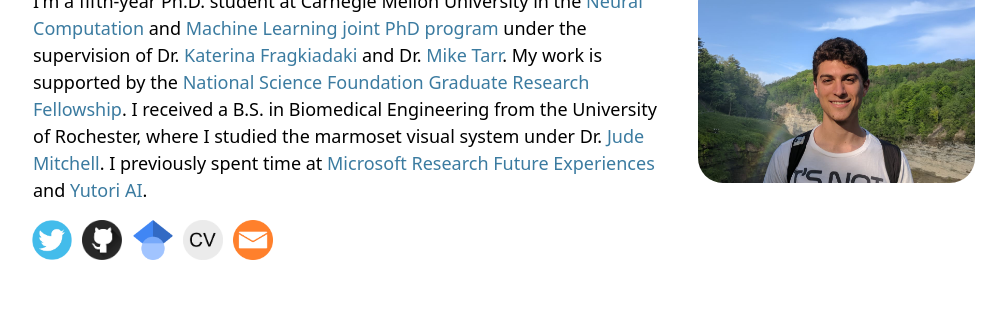
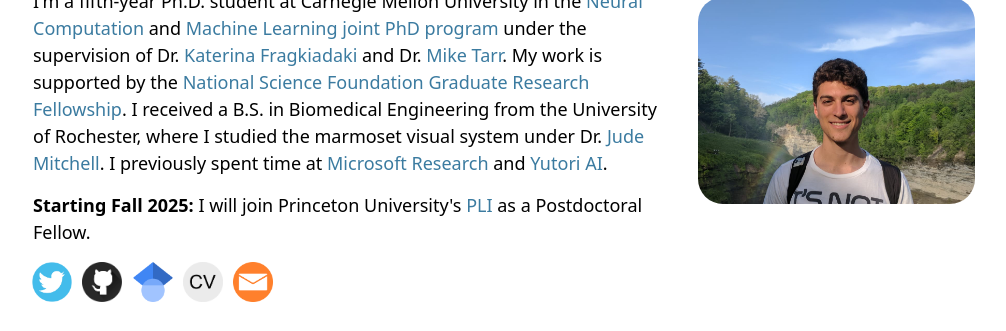
Before and after one commit to Gabesarch/Gabesarch.github.io, a plain HTML site: page index.html in a window 1280 px wide. Shown: the part 127-458 px from the top of the page, without its empty margins (136-1142 px from the left). Drawn offline with nearby package versions, Linux system fonts and the light colour scheme; a web font is replaced by a local one.

Commit message:
update webpage

```diff
--- a/index.html
+++ b/index.html
@@ -318,8 +318,8 @@
             <tr style="padding:0px">
             <td style="padding-right:2.5%;width:70%;vertical-align:middle">
             <h1>Hi, I'm Gabe Sarch</h1>
-            <p>I'm a fifth-year Ph.D. student at Carnegie Mellon University in the <a href="https://www.cmu.edu/ni/index.html" style="text-decoration: none;">Neural Computation</a> and <a href="https://www.ml.cmu.edu/" style="text-decoration: none;">Machine Learning</a> <a href="https://www.cmu.edu/ni/academics/pnc/pnc-machine-learning.html" style="text-decoration: none;">joint PhD program</a> under the supervision of Dr. <a href="https://www.cs.cmu.edu/~katef/" style="text-decoration: none;">Katerina Fragkiadaki</a> and Dr. <a href="https://sites.google.com/andrew.cmu.edu/tarrlab/people/michael-j-tarr" style="text-decoration: none;">Mike Tarr</a>. My work is supported by the <a href="https://www.nsfgrfp.org/" style="text-decoration: none;">National Science Foundation Graduate Research Fellowship</a>. I received a B.S. in Biomedical Engineering from the University of Rochester, where I studied the marmoset visual system under Dr. <a href="https://marmolab.bcs.rochester.edu/index.html" style="text-decoration: none;">Jude Mitchell</a>. I previously spent time at <a href="https://www.microsoft.com/en-us/research/group/future-experiences/#:~:text=The%20Future%20Experiences%20(FX)%20research,and%20observational%20study%20of%20human" style="text-decoration: none;">Microsoft Research Future Experiences</a> and <a href="https://yutori.com/" style="text-decoration: none;">Yutori AI</a>.</p>
-
+            <p>I'm a fifth-year Ph.D. student at Carnegie Mellon University in the <a href="https://www.cmu.edu/ni/index.html" style="text-decoration: none;">Neural Computation</a> and <a href="https://www.ml.cmu.edu/" style="text-decoration: none;">Machine Learning</a> <a href="https://www.cmu.edu/ni/academics/pnc/pnc-machine-learning.html" style="text-decoration: none;">joint PhD program</a> under the supervision of Dr. <a href="https://www.cs.cmu.edu/~katef/" style="text-decoration: none;">Katerina Fragkiadaki</a> and Dr. <a href="https://sites.google.com/andrew.cmu.edu/tarrlab/people/michael-j-tarr" style="text-decoration: none;">Mike Tarr</a>. My work is supported by the <a href="https://www.nsfgrfp.org/" style="text-decoration: none;">National Science Foundation Graduate Research Fellowship</a>. I received a B.S. in Biomedical Engineering from the University of Rochester, where I studied the marmoset visual system under Dr. <a href="https://marmolab.bcs.rochester.edu/index.html" style="text-decoration: none;">Jude Mitchell</a>. I previously spent time at <a href="https://www.microsoft.com/en-us/research/group/future-experiences/#:~:text=The%20Future%20Experiences%20(FX)%20research,and%20observational%20study%20of%20human" style="text-decoration: none;">Microsoft Research</a> and <a href="https://yutori.com/" style="text-decoration: none;">Yutori AI</a>.</p>
+            <p><b>Starting Fall 2025:</b> I will join Princeton University's <a href="https://pli.princeton.edu/" style="text-decoration: none;">PLI</a> as a Postdoctoral Fellow.</p>
             </td>
             <td style="padding-left:0.5%;width:40%;max-width:30%">
             <img style="width:100%;max-width:100%;border-radius: 25px;" alt="profile photo" src="images/main_photo.png">
```
